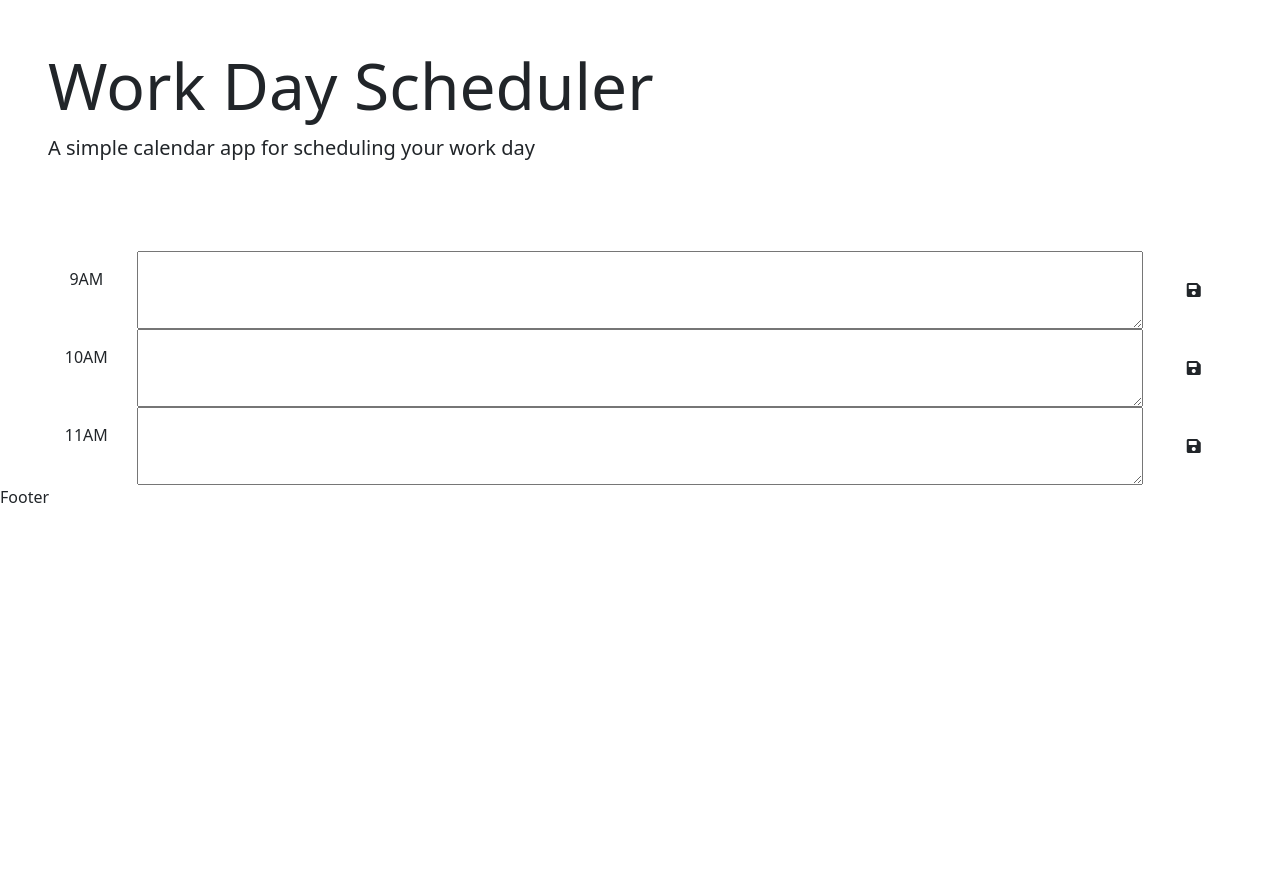
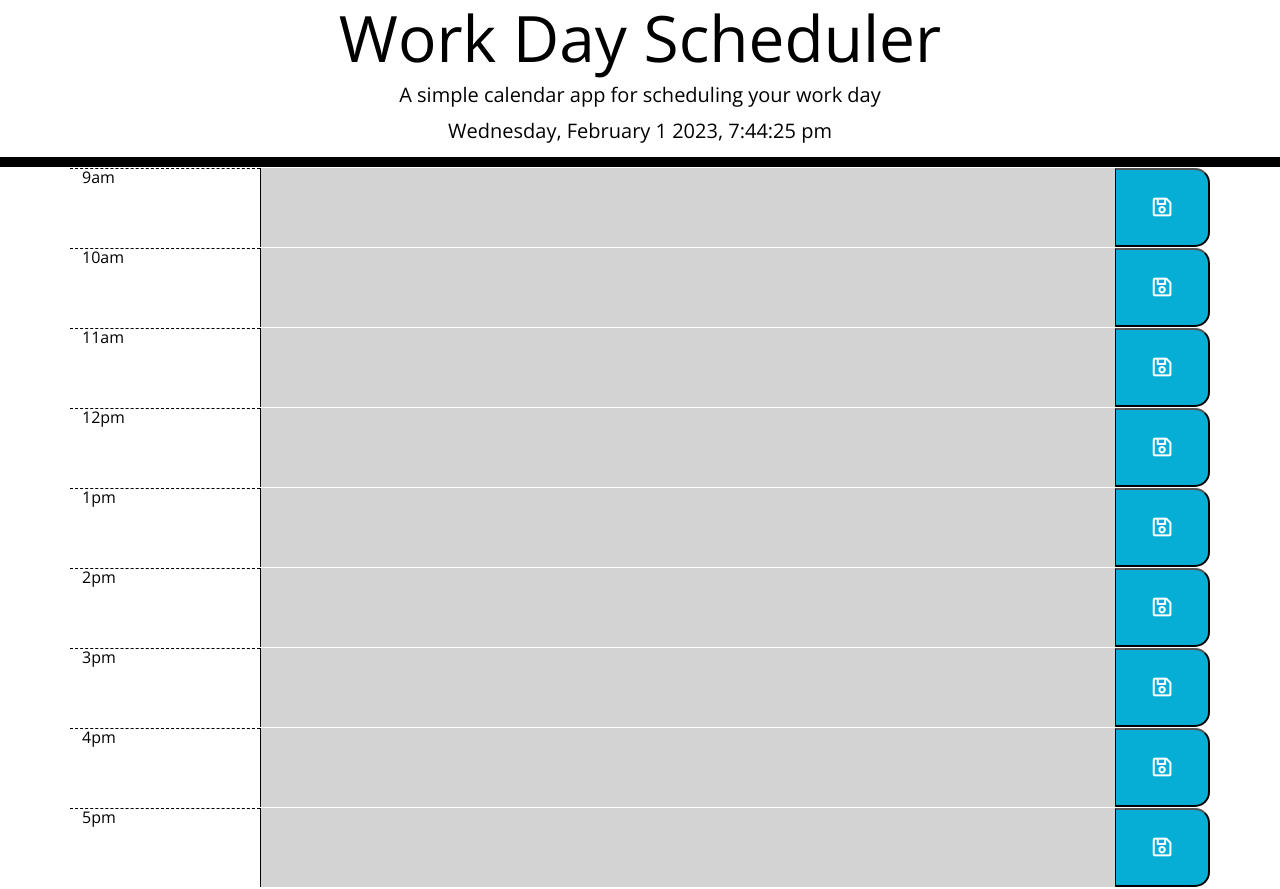
Before and after one commit to DenimB96/Interactive-Day-Planner, a plain HTML site: page index.html in a window 1280 px wide. Before the commit the page ends 800 px from the top, so only its background shows below. Drawn offline with nearby package versions, Linux system fonts and the light colour scheme.

Commit message:
built on starter code and added in current Jquery, Bootstrap, and Dayjs source links, fixed bug with the current time and day not updating, still need to update readme, comments, and delete excess code.

```diff
--- a/assets/js/script.js
+++ b/assets/js/script.js
@@ -1,7 +1,169 @@
+// variable to store and loop through scheduler
+var myDay = [
+  {
+      id: "0",
+      hour: "9",
+      time: "09",
+      meridiem: "am",
+      reminder: ""
+  },
+  {
+      id: "1",
+      hour: "10",
+      time: "10",
+      meridiem: "am",
+      reminder: ""
+  },
+  {
+      id: "2",
+      hour: "11",
+      time: "11",
+      meridiem: "am",
+      reminder: ""
+  },
+  {
+      id: "3",
+      hour: "12",
+      time: "12",
+      meridiem: "pm",
+      reminder: ""
+  },
+  {
+      id: "4",
+      hour: "1",
+      time: "13",
+      meridiem: "pm",
+      reminder: ""
+  },
+  {
+      id: "5",
+      hour: "2",
+      time: "14",
+      meridiem: "pm",
+      reminder: ""
+  },
+  {
+      id: "6",
+      hour: "3",
+      time: "15",
+      meridiem: "pm",
+      reminder: ""
+  },
+  {
+      id: "7",
+      hour: "4",
+      time: "16",
+      meridiem: "pm",
+      reminder: ""
+  },
+  {
+      id: "8",
+      hour: "5",
+      time: "17",
+      meridiem: "pm",
+      reminder: ""
+  },
+
+]
+
+// gets data for the header date
+function getHeaderDate() {
+setInterval(() => {
+  var currentHeaderDate = dayjs().format('dddd, MMMM D YYYY, h:mm:ss a');
+  $("#currentDay").text(currentHeaderDate);
+}, 1000);}
+
+// saves data to localStorage
+function saveReminders() {
+  localStorage.setItem("myDay", JSON.stringify(myDay));
+}
+
+// sets any data in localStorage to the view
+function displayReminders() {
+  myDay.forEach(function (_thisHour) {
+      $(`#${_thisHour.id}`).val(_thisHour.reminder);
+  })
+}
+
+// sets any existing localStorage data to the view if it exists
+function init() {
+  var storedDay = JSON.parse(localStorage.getItem("myDay"));
+
+  if (storedDay) {
+      myDay = storedDay;
+  }
+
+  saveReminders();
+  displayReminders();
+}
+
+// loads header date
+getHeaderDate();
+
+// creates the visuals for the scheduler body
+myDay.forEach(function(thisHour) {
+  // creates timeblocks row
+  var hourRow = $("<form>").attr({
+      "class": "row"
+  });
+  $(".container").append(hourRow);
+
+  // creates time field
+  var hourField = $("<div>")
+      .text(`${thisHour.hour}${thisHour.meridiem}`)
+      .attr({
+          "class": "col-md-2 hour"
+  });
+
+  // creates schdeduler data
+  var hourPlan = $("<div>")
+      .attr({
+          "class": "col-md-9 description p-0"
+      });
+  var planData = $("<textarea>");
+  hourPlan.append(planData);
+  planData.attr("id", thisHour.id);
+  if (thisHour.time < dayjs().format("HH")) {
+      planData.attr ({
+          "class": "past",
+      })
+  } else if (thisHour.time === dayjs().format("HH")) {
+      planData.attr({
+          "class": "present"
+      })
+  } else if (thisHour.time > dayjs().format("HH")) {
+      planData.attr({
+          "class": "future"
+      })
+  }
+
+  // creates save button
+  var saveButton = $("<i class='far fa-save fa-lg'></i>")
+  var savePlan = $("<button>")
+      .attr({
+          "class": "col-md-1 saveBtn"
+  });
+  savePlan.append(saveButton);
+  hourRow.append(hourField, hourPlan, savePlan);
+})
+
+// loads any existing localstorage data after components created
+init();
+
+
+// saves data to be used in localStorage
+$(".saveBtn").on("click", function(event) {
+  event.preventDefault();
+  var saveIndex = $(this).siblings(".description").children(".future").attr("id");
+  myDay[saveIndex].reminder = $(this).siblings(".description").children(".future").val();
+  console.log(saveIndex);
+  saveReminders();
+  displayReminders();
+})
 // Wrap all code that interacts with the DOM in a call to jQuery to ensure that
 // the code isn't run until the browser has finished rendering all the elements
 // in the html.
-$(function () {
+
     // TODO: Add a listener for click events on the save button. This code should
     // use the id in the containing time-block as a key to save the user input in
     // local storage. HINT: What does `this` reference in the click listener
@@ -20,4 +182,3 @@ $(function () {
     // attribute of each time-block be used to do this?
     //
     // TODO: Add code to display the current date in the header of the page.
-  });
--- a/assets/styles/styles.css
+++ b/assets/styles/styles.css
@@ -1,27 +1,41 @@
 body {
   font-family: 'Open Sans', sans-serif;
   font-size: 16px;
+  line-height: 1;
 }
 
-  textarea {
+textarea{
   background: transparent;
   border: none;
   resize: none;
   color: #000000;
   border-left: 1px solid black;
   padding: 10px;
+  width: 100%;
+  height: 100%;
 }
 
-  .description {
+.jumbotron {
+  text-align: center;
+  background-color: transparent;
+  color: black;
+  border-radius: 0;
+  border-bottom: 10px solid black;
+}
+
+.description{
   white-space: pre-wrap;
 }
 
-  .time-block {
+.time-block{
+  text-align: center;
   border-radius: 15px;
 }
 
 .row {
-    border-top: 1px solid white;
+  white-space: pre-wrap;
+  height: 80px;
+  border-top: 1px solid white;;
 }
 
 .hour {
@@ -37,23 +51,25 @@ body {
 
 .present {
   background-color: #ff6961;
-    color: white;
+  color: black;
 }
 
 .future {
   background-color: #77dd77;
-    color: white;
+  color: black;
 }
 
 .saveBtn {
   border-left: 1px solid black;
   border-top-right-radius: 15px;
   border-bottom-right-radius: 15px;
-    background-color: #06aed5;
+  background-color: #06AED5;
   color: white;
+  /* padding-top: 1.75rem; */
 }
 
-  .saveBtn i:hover {
-    font-size: 20px;
-    transition: all 0.3s ease-in-out;
+.saveBtn:hover {
+  font-size: 25px;
+  transition: all .3s ease-in-out;
+  cursor: pointer;
 }
--- a/index.html
+++ b/index.html
@@ -1,80 +1,31 @@
 <!DOCTYPE html>
 <html lang="en">
+
 <head>
     <meta charset="UTF-8" />
     <meta name="viewport" content="width=device-width, initial-scale=1.0" />
     <meta http-equiv="X-UA-Compatible" content="ie=edge" />
-    <link
-      href="https://cdn.jsdelivr.net/npm/bootstrap@5.1.3/dist/css/bootstrap.min.css"
-      rel="stylesheet"
-      integrity="sha384-1BmE4kWBq78iYhFldvKuhfTAU6auU8tT94WrHftjDbrCEXSU1oBoqyl2QvZ6jIW3"
-      crossorigin="anonymous"
-    />
-    <link
-      rel="stylesheet"
-      href="https://use.fontawesome.com/releases/v5.8.1/css/all.css"
+    <link rel="stylesheet" href="https://cdn.jsdelivr.net/npm/bootstrap@5.1.3/dist/css/bootstrap.min.css"/>
+    <link rel="stylesheet" href="https://use.fontawesome.com/releases/v5.8.1/css/all.css"
         integrity="sha384-50oBUHEmvpQ+1lW4y57PTFmhCaXp0ML5d60M1M7uH2+nqUivzIebhndOJK28anvf"
-      crossorigin="anonymous"
-    />
-    <link
-      href="https://fonts.googleapis.com/css2?family=Fira+Sans:wght@400;700&display=swap"
-      rel="stylesheet"
-    />
-    <link rel="stylesheet" href="style.css" />
+        crossorigin="anonymous" />
+    <link rel="stylesheet" href="https://fonts.googleapis.com/css?family=Open+Sans&display=swap" />
+    <link rel="stylesheet" href="./assets/styles/styles.css" />
     <title>Work Day Scheduler</title>
 </head>
 
 <body>
-    <header class="p-5 mb-4">
+    <header class="jumbotron">
         <h1 class="display-3">Work Day Scheduler</h1>
         <p class="lead">A simple calendar app for scheduling your work day</p>
         <p id="currentDay" class="lead"></p>
     </header>
-    <div class="container-fluid px-5">
-      <!-- Use class for "past", "present", and "future" to apply styles to the
-        time-block divs accordingly. The javascript will need to do this by
-        adding/removing these classes on each div by comparing the hour in the
-        id to the current hour. The html provided below is meant to be an example
-        demonstrating how the css provided can be leveraged to create the
-        desired layout and colors. The html below should be removed or updated
-        in the finished product. Remember to delete this comment once the
-        code is implemented.
-        -->
-
-      <!-- Example of a past time block. The "past" class adds a gray background color. -->
-      <div id="hour-9" class="row time-block past">
-        <div class="col-2 col-md-1 hour text-center py-3">9AM</div>
-        <textarea class="col-8 col-md-10 description" rows="3"> </textarea>
-        <button class="btn saveBtn col-2 col-md-1" aria-label="save">
-          <i class="fas fa-save" aria-hidden="true"></i>
-        </button>
+    <div class="container">
   </div>
 
-      <!-- Example of a present time block. The "present" class adds a red background color. -->
-      <div id="hour-10" class="row time-block present">
-        <div class="col-2 col-md-1 hour text-center py-3">10AM</div>
-        <textarea class="col-8 col-md-10 description" rows="3"> </textarea>
-        <button class="btn saveBtn col-2 col-md-1" aria-label="save">
-          <i class="fas fa-save" aria-hidden="true"></i>
-        </button>
-      </div>
 
-      <!-- Example of a future time block. The "future" class adds a green background color. -->
-      <div id="hour-11" class="row time-block future">
-        <div class="col-2 col-md-1 hour text-center py-3">11AM</div>
-        <textarea class="col-8 col-md-10 description" rows="3"> </textarea>
-        <button class="btn saveBtn col-2 col-md-1" aria-label="save">
-          <i class="fas fa-save" aria-hidden="true"></i>
-        </button>
-      </div>
-    </div>
-
-    <script src="https://cdnjs.cloudflare.com/ajax/libs/jquery/3.2.1/jquery.min.js"></script>
-    <script src="https://cdn.jsdelivr.net/npm/dayjs@1.11.3/dayjs.min.js"
-    integrity="sha256-iu/zLUB+QgISXBLCW/mcDi/rnf4m4uEDO0wauy76x7U="
-    crossorigin="anonymous"></script>
-
-    <script src="script.js"></script>
+  <script src="https://code.jquery.com/jquery-3.6.3.js"></script>
+    <script src="https://cdnjs.cloudflare.com/ajax/libs/dayjs/1.11.7/dayjs.min.js"></script>
+    <script src="./assets/js/script.js"></script>
 </body>
 </html>
-Footer
```
Lines whose indentation alone changed are shown as unchanged.
